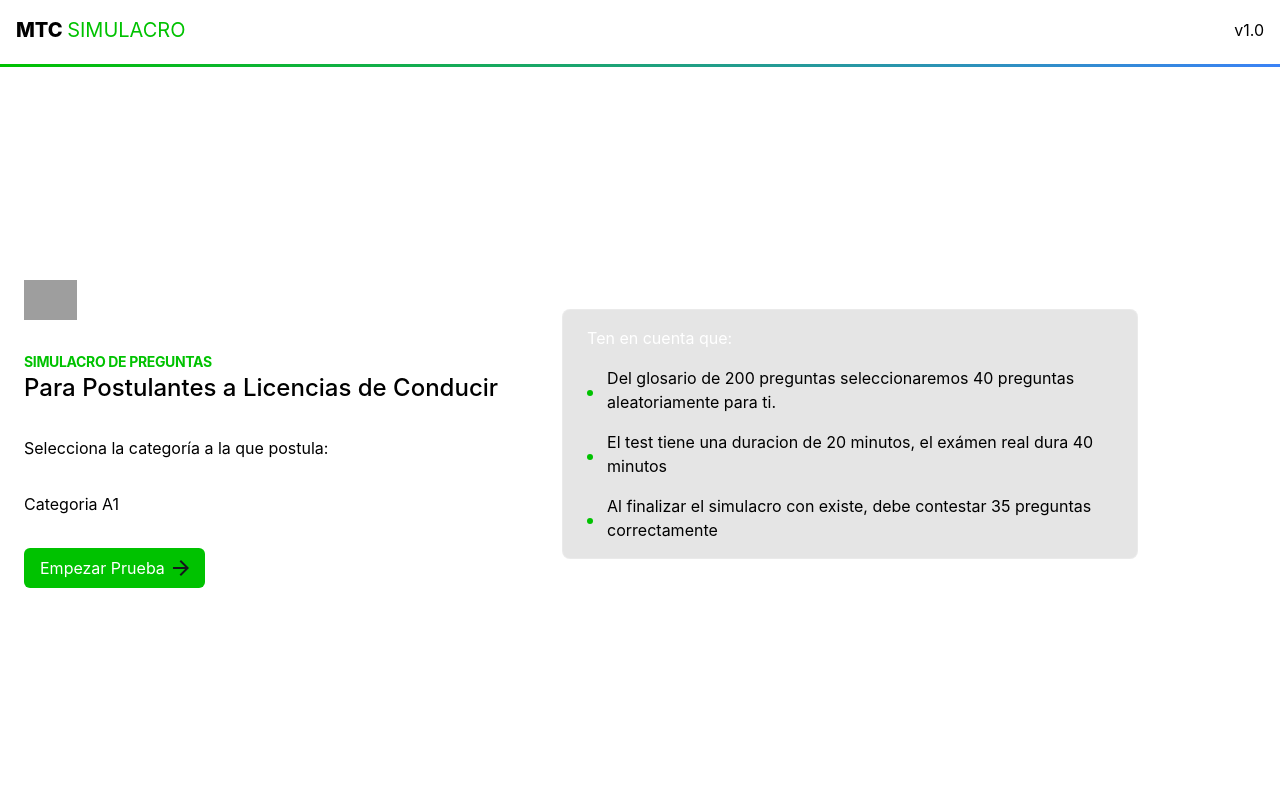
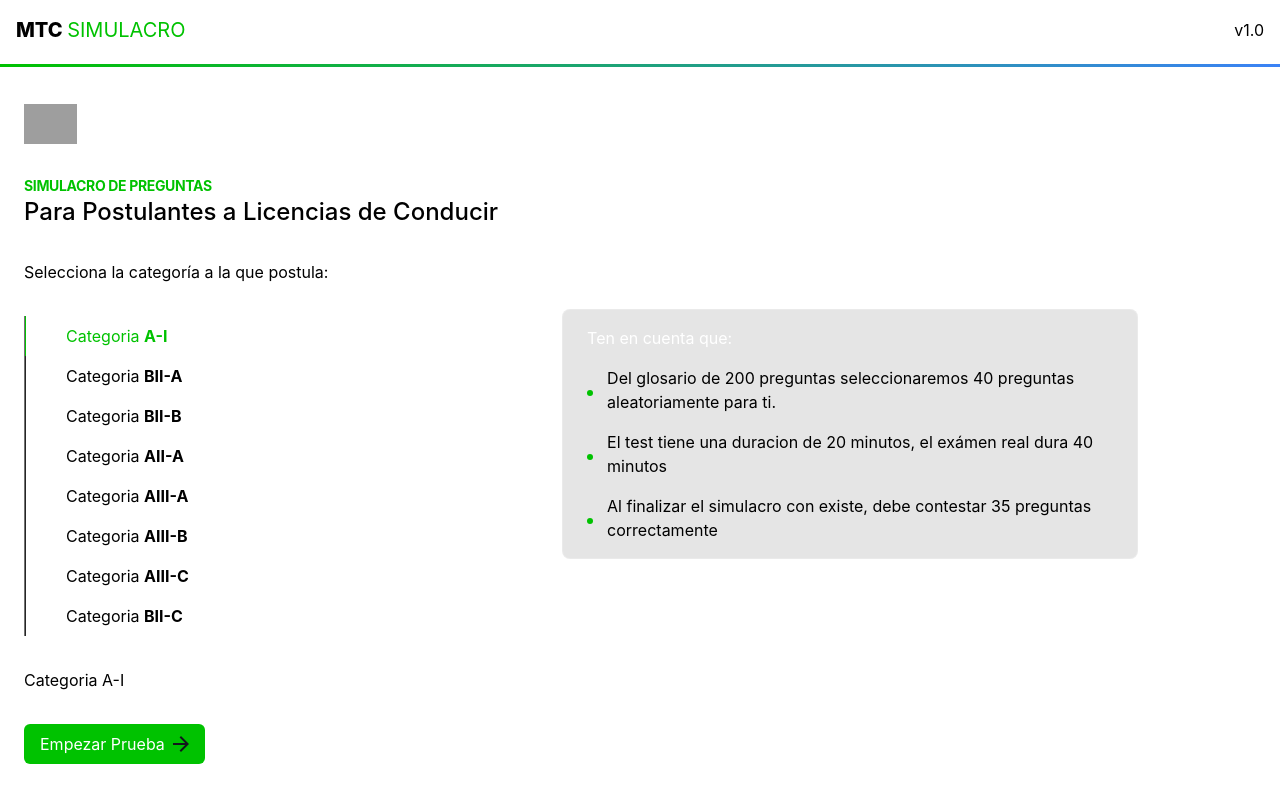
Before and after one commit to yawarpwn/simulacro-manejo-mtc-svelte, a SvelteKit app: page / in a window 1280 px wide. Built offline with nearby package versions, Linux system fonts and the light colour scheme; grey boxes are pictures that could not be loaded.

Commit message:
add categories

```diff
--- a/src/lib/constants.js
+++ b/src/lib/constants.js
@@ -5,7 +5,14 @@ export const STATE = {
 }
 
 export const CATEGORIES = {
-	AI: 'A-I'
+	AI: 'A-I',
+  BIIA: 'BII-A',
+      BIIB: "BII-B",
+  AIIA: 'AII-A',
+  AIIIA: 'AIII-A',
+  AIIIB: 'AIII-B',
+  AIIIC: 'AIII-C',
+  BIIC: 'BII-C'
 }
 
 // BIIA: 'Categoría BII-A',
--- a/src/routes/+page.svelte
+++ b/src/routes/+page.svelte
@@ -1,4 +1,7 @@
 <script>
+import { CATEGORIES } from "$lib/constants";
+let selectedCategory = $state(CATEGORIES.AI)
+$inspect(selectedCategory)
 </script>
 
 <form class="flex h-full flex-1 items-center p-6">
@@ -25,38 +28,34 @@
 					<p>Selecciona la categoría a la que postula:</p>
 
 					<!-- Categorias de Licencias -->
-					<!-- <div class="flex flex-col border-l border-neutral-500"> -->
-					<!-- {#each Object.entries(CATEGORIES) as [key, value]} -->
-					<!--   <label -->
-					<!--     onclick={() => (globalState.selectedCategory = value)} -->
-					<!--     data-state={value === globalState.selectedCategory -->
-					<!--       ? 'checked' -->
-					<!--       : 'unchecked'} -->
-					<!--     class="relative cursor-pointer border-l border-neutral-800 py-2 pl-6 data-[state=checked]:border-primary" -->
-					<!--   > -->
-					<!--     <input -->
-					<!--       aria-label={value} -->
-					<!--       aria-hidden="true" -->
-					<!--       checked={globalState.selectedCategory === value} -->
-					<!--       class="absolute h-14 w-8 -translate-x-full opacity-0" -->
-					<!--       type="radio" -->
-					<!--     /> -->
-					<!--     <span -->
-					<!--       data-state={globalState.selectedCategory === value -->
-					<!--         ? 'checked' -->
-					<!--         : 'unchecked'} -->
-					<!--       class="p-4 data-[state=checked]:text-primary" -->
-					<!--     > -->
-					<!--       {value} -->
-					<!--     </span> -->
-					<!--   </label> -->
-					<!-- {/each} -->
-					<!-- </div> -->
-					<span>Categoria A1</span>
+					<div class="flex flex-col border-l border-neutral-500">
+						{#each Object.values(CATEGORIES) as value}
+							<label
+								data-state={value === selectedCategory ? 'checked' : 'unchecked'}
+								class="relative cursor-pointer border-l border-neutral-800 py-2 pl-6 data-[state=checked]:border-primary"
+							>
+								<input
+									aria-label={value}
+									aria-hidden="true"
+									{value}
+									bind:group={selectedCategory}
+									class="absolute h-14 w-8 -translate-x-full opacity-0"
+									type="radio"
+								/>
+								<span
+									data-state={selectedCategory === value ? 'checked' : 'unchecked'}
+									class="p-4 data-[state=checked]:text-primary"
+								>
+									Categoria <strong>{value}</strong>
+								</span>
+							</label>
+						{/each}
+					</div>
+					<span>Categoria {selectedCategory}</span>
 					<div>
 						<a
 							type="submit"
-							href="/simulacro/A-I"
+							href={`/simulacro/${selectedCategory}`}
 							class="inline-flex items-center gap-2 rounded-md bg-primary px-4 py-2 text-white"
 							>Empezar Prueba
 							<svg
```
Also changed, not shown: 1 other file (tests, documents, lock files or other folders).
